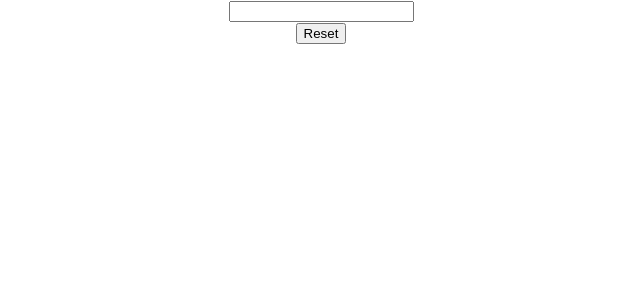
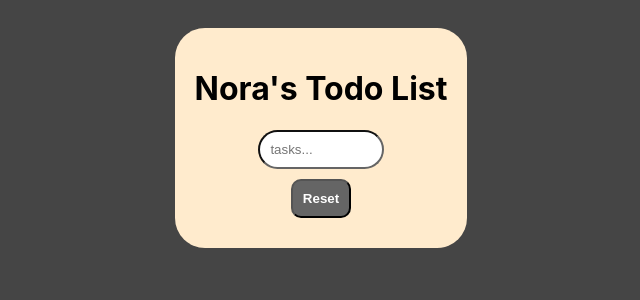
Before and after one commit to jemappellenora/FE_reactHooks_Todo, a React (Create React App) app: page / in a window 1280 px wide. Shown: the top 300 px of the page, without its empty margins (319-959 px from the left). Built offline with nearby package versions, Linux system fonts and the light colour scheme; the HTML template or start-up script is replaced by a standard one.

Commit message:
style: yellow on grey background with adjusted font

```diff
--- a/src/App.css
+++ b/src/App.css
@@ -1,38 +1,30 @@
 .App {
   text-align: center;
+  justify-self: center;
+  background-color: blanchedalmond;
+  border-radius: 30px;
+  padding: 20px;
 }
 
-.App-logo {
-  height: 40vmin;
-  pointer-events: none;
+.button {
+  background-color: #656565;
+  border-radius: 10px;
+  color: white;
+  font-weight: 600;
+  padding: 10px;
+  margin: 10px;
 }
 
-@media (prefers-reduced-motion: no-preference) {
-  .App-logo {
-    animation: App-logo-spin infinite 20s linear;
-  }
+.input {
+  border-color: #656565;
+  border-radius: 20px;
+  padding: 10px;
+  width: 40%;
 }
 
-.App-header {
-  background-color: #282c34;
-  min-height: 100vh;
-  display: flex;
-  flex-direction: column;
-  align-items: center;
-  justify-content: center;
-  font-size: calc(10px + 2vmin);
-  color: white;
+.displayTextFont {
+  color: #454545;
+  font-weight: 700;
+  font-size: medium;
+  margin: 5px;
 }
-
-.App-link {
-  color: #61dafb;
-}
-
-@keyframes App-logo-spin {
-  from {
-    transform: rotate(0deg);
-  }
-  to {
-    transform: rotate(360deg);
-  }
-}
--- a/src/App.js
+++ b/src/App.js
@@ -19,6 +19,7 @@ const App = () => {
 
   return (
     <div className="App">
+      <h1>Nora's Todo List</h1>
       <Form
         onSubmit={(text) => setTodos([{ text, complete: false }, ...todos])}
       />
@@ -26,6 +27,7 @@ const App = () => {
         {todos.map(({ text, complete }, i) => (
           <div
             key={text}
+            className="displayTextFont"
             onClick={() => toggleComplete(i)}
             style={{ textDecoration: complete ? "line-through" : "" }}
           >
@@ -33,7 +35,9 @@ const App = () => {
           </div>
         ))}
       </div>
-      <button onClick={() => setTodos([])}>Reset</button>
+      <button className="button" onClick={() => setTodos([])}>
+        Reset
+      </button>
     </div>
   );
 };
--- a/src/Form.jsx
+++ b/src/Form.jsx
@@ -22,7 +22,7 @@ const Form = ({ onSubmit }) => {
         resetValue();
       }}
     >
-      <input {...text} />
+      <input className="input" placeHolder="tasks..." {...text} />
       {/* <input {...email} /> */}
     </form>
   );
--- a/src/index.css
+++ b/src/index.css
@@ -1,13 +1,14 @@
 body {
-  margin: 0;
-  font-family: -apple-system, BlinkMacSystemFont, 'Segoe UI', 'Roboto', 'Oxygen',
-    'Ubuntu', 'Cantarell', 'Fira Sans', 'Droid Sans', 'Helvetica Neue',
+  font-family: -apple-system, BlinkMacSystemFont, "Segoe UI", "Roboto", "Oxygen",
+    "Ubuntu", "Cantarell", "Fira Sans", "Droid Sans", "Helvetica Neue",
     sans-serif;
   -webkit-font-smoothing: antialiased;
   -moz-osx-font-smoothing: grayscale;
+  padding: 20px;
+  background-color: #454545;
 }
 
 code {
-  font-family: source-code-pro, Menlo, Monaco, Consolas, 'Courier New',
+  font-family: source-code-pro, Menlo, Monaco, Consolas, "Courier New",
     monospace;
 }
```
